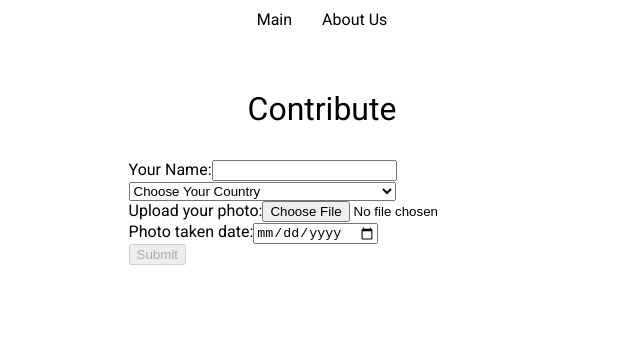
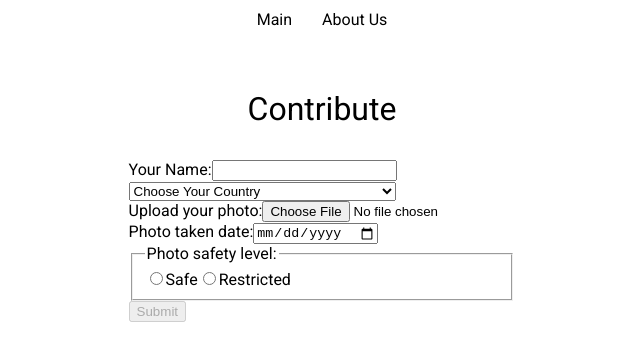
Before and after one commit to wunlei/photo-gallery, a React (Create React App) app in the folder react-components/: page /contribute in a window 1280 px wide. Shown: the top 360 px of the page, without its empty margins (318-958 px from the left). Built offline with nearby package versions, Linux system fonts and the light colour scheme.

Commit message:
feat: add radiobutton component

```diff
--- a/react-components/src/components/FormContribute/FormContribute.tsx
+++ b/react-components/src/components/FormContribute/FormContribute.tsx
@@ -3,6 +3,7 @@ import FileInput from 'components/Input/FileInput';
 import Select from 'components/Input/Select';
 import TextInput from 'components/Input/TextInput';
 import DateInput from 'components/Input/DateInput';
+import RadioInput from 'components/Input/RadioInput';
 import countriesList from './CountriesList';
 import { IFormProps, IFormState } from './FormContribute.types';
 
@@ -12,6 +13,8 @@ class FromContribute extends React.Component<IFormProps, IFormState> {
   country = React.createRef<HTMLSelectElement>();
   fileInput = React.createRef<HTMLInputElement>();
   date = React.createRef<HTMLInputElement>();
+  filterSafe = React.createRef<HTMLInputElement>();
+  filterRestricted = React.createRef<HTMLInputElement>();
 
   constructor(props: IFormProps) {
     super(props);
@@ -88,6 +91,34 @@ class FromContribute extends React.Component<IFormProps, IFormState> {
           onChange={this.handleInputChange}
           error={this.state.errors.date}
         />
+        <fieldset className="form-fieldset fieldset_safety form-input-container">
+          <legend className="fieldset_safety__legend">Photo safety level:</legend>
+          <RadioInput
+            id={'filterSafe'}
+            name={'filter'}
+            labelContent={'Safe'}
+            labelClassName={'label_radio'}
+            inputClassName={'input_radio'}
+            required={true}
+            reference={this.filterSafe}
+            onChange={this.handleInputChange}
+          />
+          <RadioInput
+            id={'filterRestricted'}
+            name={'filter'}
+            labelContent={'Restricted'}
+            labelClassName={'label_radio'}
+            inputClassName={'input_radio'}
+            required={true}
+            reference={this.filterRestricted}
+            onChange={this.handleInputChange}
+          />
+          {this.state.errors.filter ? (
+            <div className="form-error-message">{this.state.errors.filter}</div>
+          ) : (
+            ''
+          )}
+        </fieldset>
         <button
           type="submit"
           disabled={this.state.isSubmitBtnDisabled}
--- /dev/null
+++ b/react-components/src/components/Input/RadioInput.tsx
@@ -0,0 +1,27 @@
+import React from 'react';
+import { IInputProps } from './Inputs.types';
+
+interface IProps extends IInputProps {
+  checked?: boolean;
+  reference: React.RefObject<HTMLInputElement>;
+}
+
+function RadioInput(props: IProps) {
+  return (
+    <label htmlFor={props.id} className={props.labelClassName}>
+      <input
+        type="radio"
+        id={props.id}
+        name={props.name}
+        className={props.inputClassName}
+        required={props.required}
+        ref={props.reference}
+        onChange={props.onChange}
+        checked={props.checked}
+      />
+      {props.labelContent}
+    </label>
+  );
+}
+
+export default RadioInput;
```
